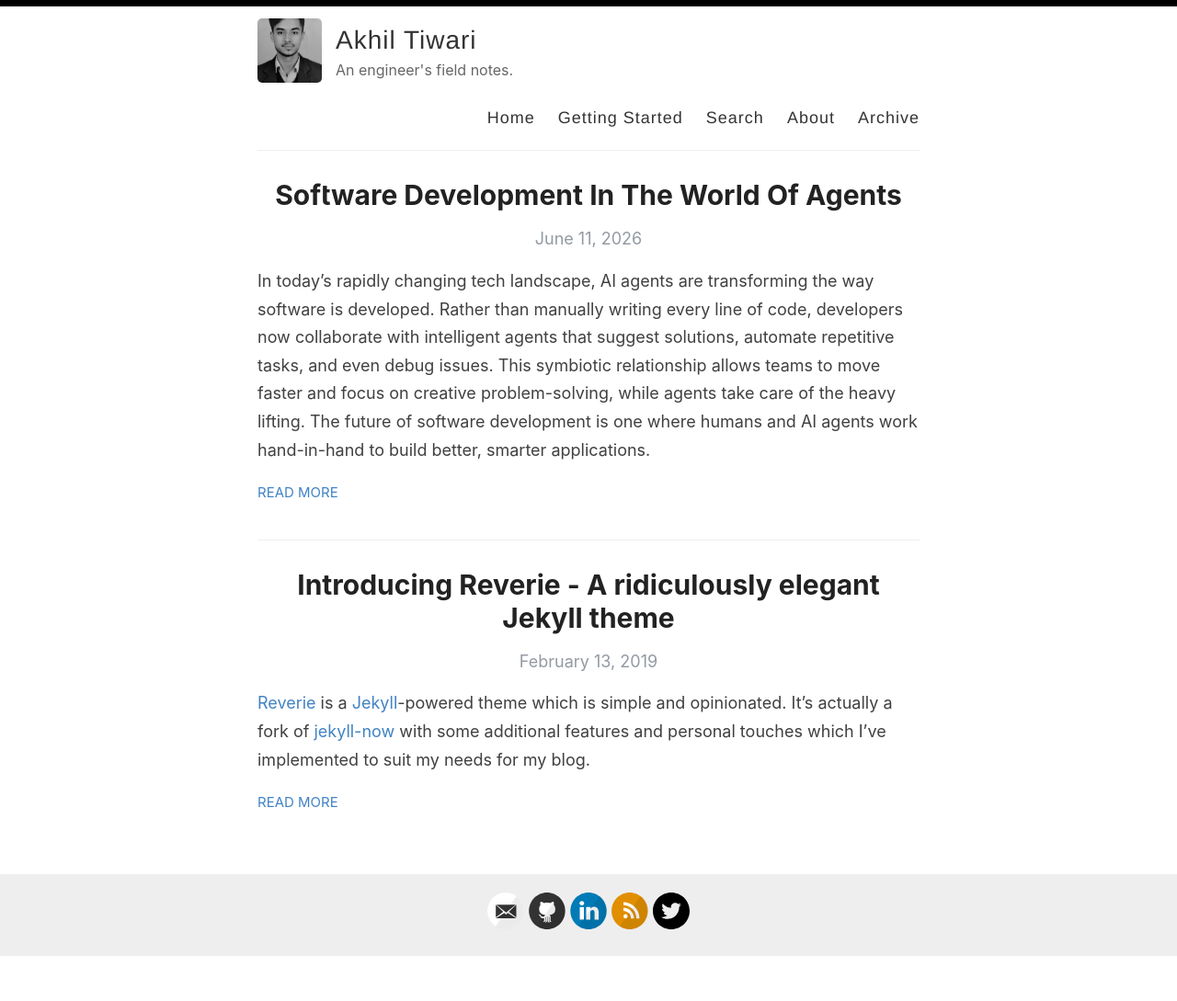
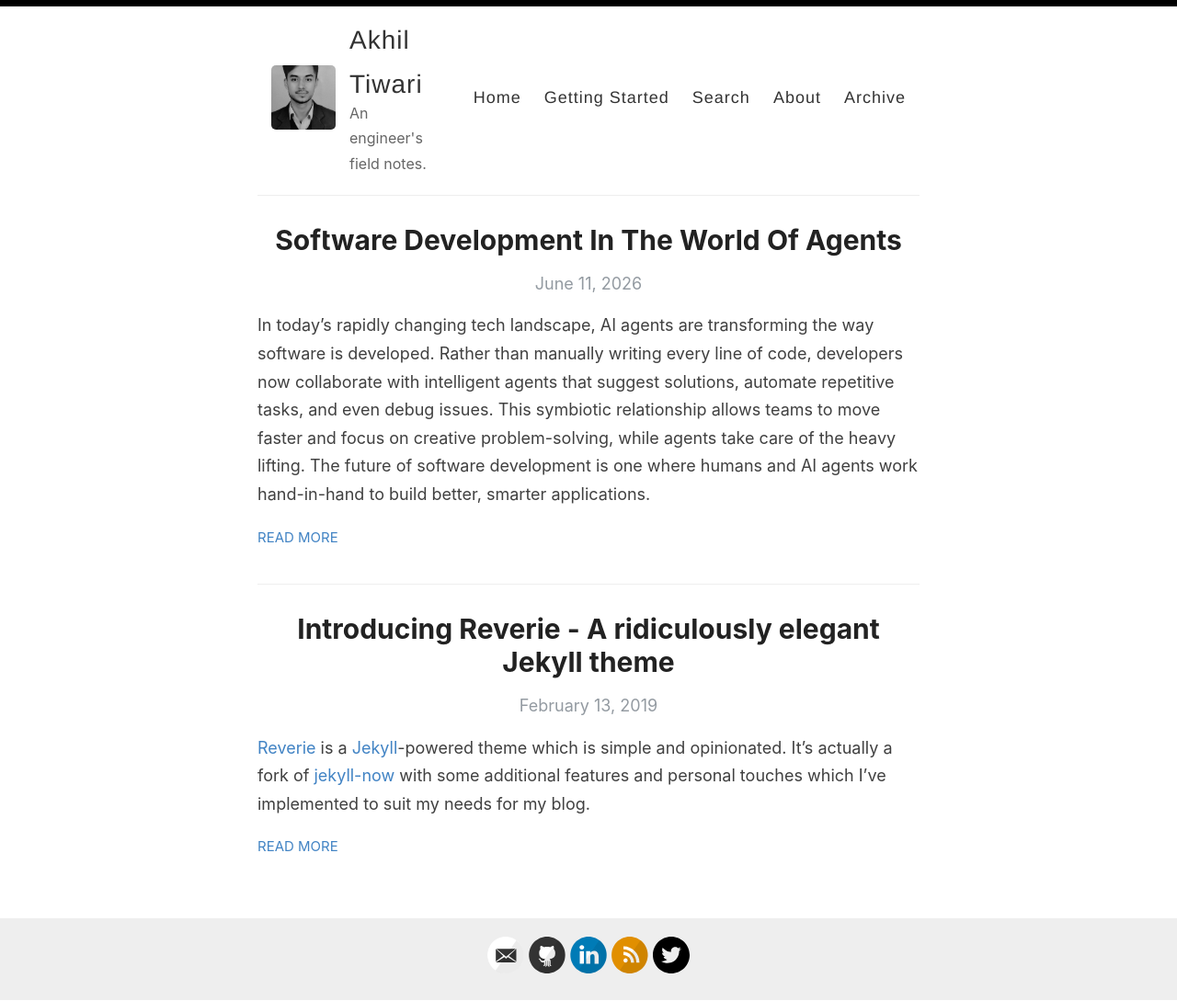
Before and after one commit to hero-007/atnotes.in, a Jekyll site: the page built from index.html, in a window 1280 px wide. Shown: the whole page at 92% size. Built offline with Jekyll 4.4.1, drawn with Linux system fonts in a browser that asks for light colours; the list of posts is cut into pages by our own code; before the commit the page ends 1040 px from its top, so only the background shows below that.

Commit message:
Fix the photo postiiton

```diff
--- a/assets/style.scss
+++ b/assets/style.scss
@@ -271,20 +271,24 @@ p > img {
 .masthead {
   padding: 20px 0;
   border-bottom: 1px solid $lightGray;
+  display: flex;
+  align-items: center;
+  flex-wrap: wrap;
+  gap: 15px;
 
   @include mobile {
     text-align: center;
+    flex-direction: column;
+    align-items: center;
   }
 }
 
 .site-avatar {
-  float: left;
+  flex-shrink: 0;
   width: 70px;
   height: 70px;
-  margin-right: 15px;
 
   @include mobile {
-    float: none;
     display: block;
     margin: 0 auto;
   }
@@ -298,10 +302,10 @@ p > img {
 }
 
 .site-info {
-  float: left;
+  flex: 1;
+  min-width: 0;
 
   @include mobile {
-    float: none;
     display: block;
     margin: 0 auto;
   }
@@ -333,13 +337,12 @@ p > img {
 }
 
 nav {
-  float: right;
-  margin-top: 23px; // @TODO: Vertically middle align
+  margin-left: auto;
   font-family: $helveticaNeue;
   font-size: 18px;
 
   @include mobile {
-    float: none;
+    margin-left: 0;
     margin-top: 9px;
     display: block;
     font-size: 16px;
```
